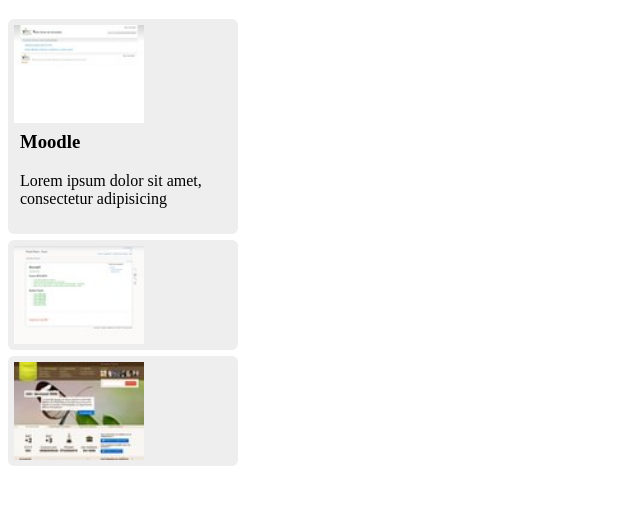
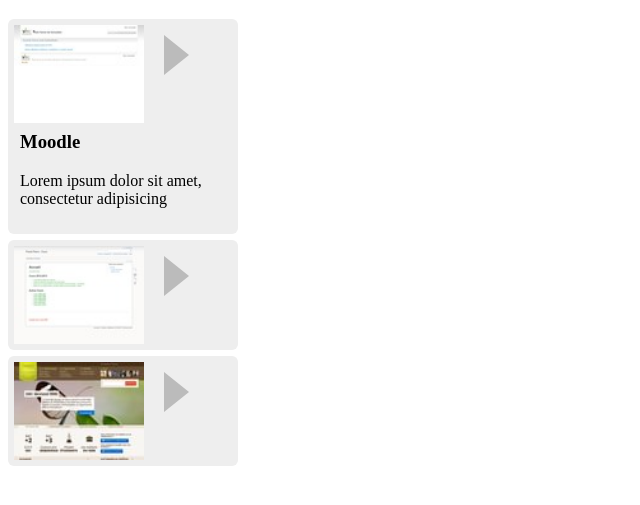
Before and after one commit to MMI-NFC-2026/sae105-r112-tp4-saraa224, a plain HTML site: page index.html in a window 1280 px wide. Shown: the part 61-566 px from the top of the page, without its empty margins (0-640 px from the left). Drawn offline with Linux system fonts and the light colour scheme.

Commit message:
CSS : triangle CSS gris (fermé)

```diff
--- a/src/css/components/accordeon.css
+++ b/src/css/components/accordeon.css
@@ -34,3 +34,18 @@ details > div h3 {
 .accordeon > details > summary::-webkit-details-marker {
   display: none;
 }
+.accordeon > details > summary {
+  position: relative;
+  cursor: pointer;
+}
+
+.accordeon > details > summary::after {
+  content: "";
+  position: absolute;
+  top: 10px;
+  left: 150px;
+  border-top: 20px solid transparent;
+  border-bottom: 20px solid transparent;
+  border-left: 25px solid #bbb;
+  transition: transform 0.4s, border-left-color 0.4s;
+}
```
